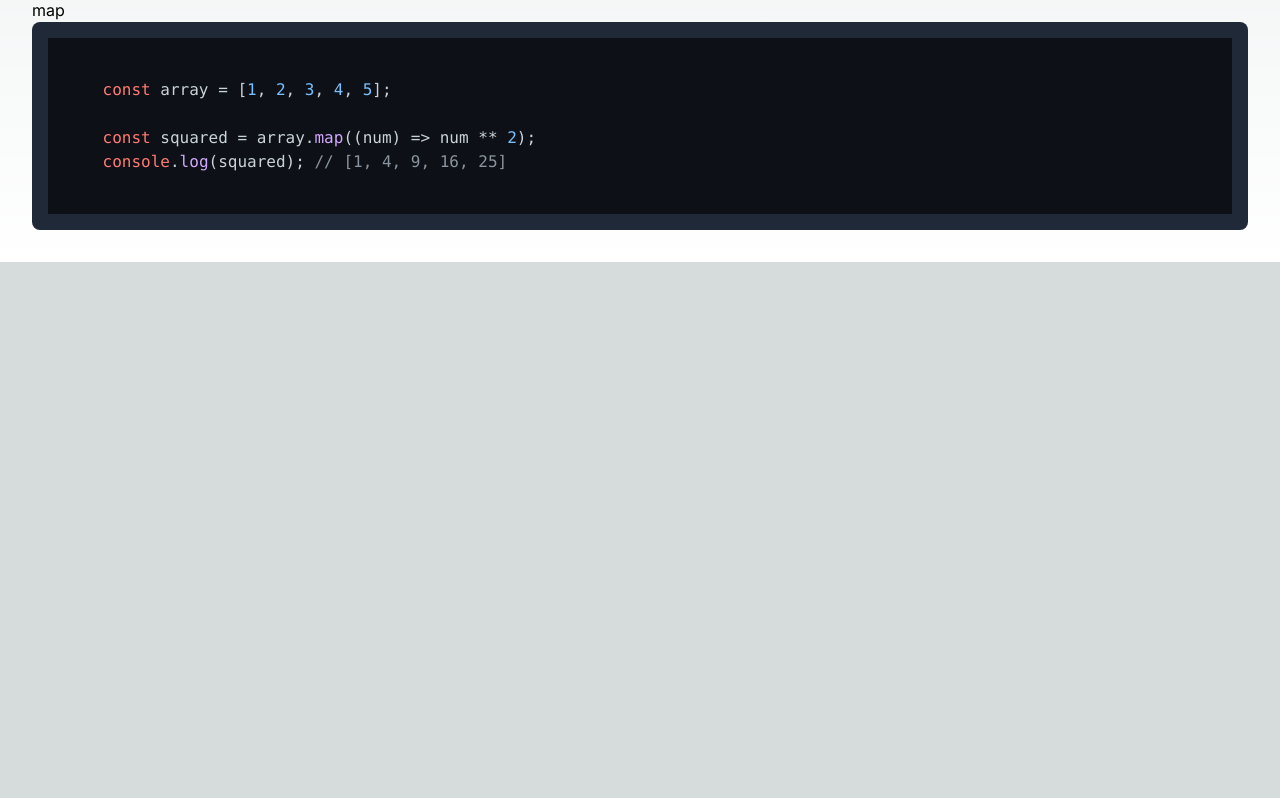
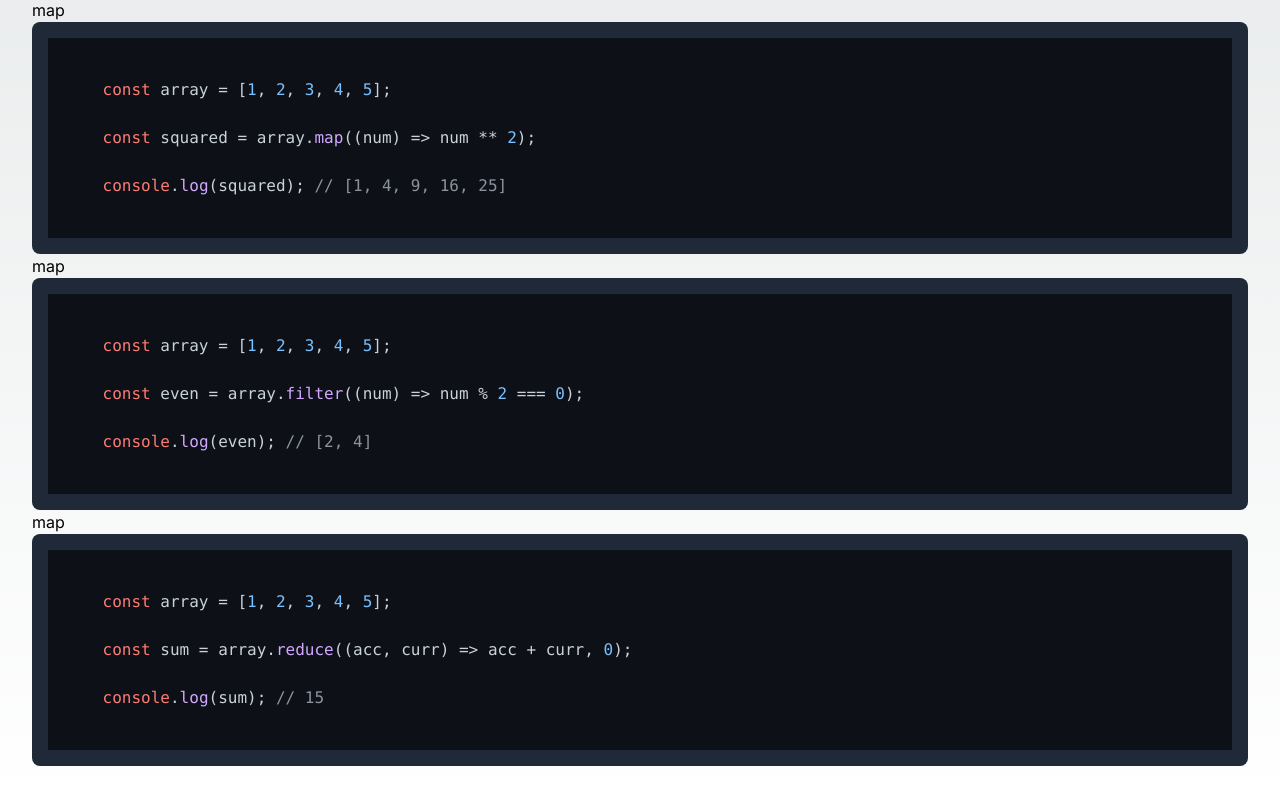
Before and after one commit to IsabelTizon/js-challenges, a Next.js app: page /iteratingOverArrays in a window 1280 px wide. Shown: the part 826-1624 px from the top of the page. Before the commit the page ends 1088 px from the top, so only its background shows below. Built offline with nearby package versions, Linux system fonts and the light colour scheme.

Commit message:
more methods to iterating an array

```diff
--- a/src/app/iteratingOverArrays/page.js
+++ b/src/app/iteratingOverArrays/page.js
@@ -16,6 +16,7 @@ export default function page() {
     console.log(array[i]);
     }
     `;
+
 	const foorOf = `
     const array = [1, 2, 3, 4, 5];
 
@@ -36,7 +37,24 @@ export default function page() {
     const array = [1, 2, 3, 4, 5];
 
     const squared = array.map((num) => num ** 2);
+
     console.log(squared); // [1, 4, 9, 16, 25]
+    `;
+
+	const filter = `
+    const array = [1, 2, 3, 4, 5];
+
+    const even = array.filter((num) => num % 2 === 0);
+
+    console.log(even); // [2, 4]
+    `;
+
+	const reduce = `
+    const array = [1, 2, 3, 4, 5];
+
+    const sum = array.reduce((acc, curr) => acc + curr, 0);
+
+    console.log(sum); // 15
     `;
 
 	return (
@@ -51,6 +69,10 @@ export default function page() {
 			<CodeBlock code={forEach} language="javascript" />
 			<h2>map</h2>
 			<CodeBlock code={map} language="javascript" />
+			<h2>map</h2>
+			<CodeBlock code={filter} language="javascript" />
+			<h2>map</h2>
+			<CodeBlock code={reduce} language="javascript" />
 		</div>
 	);
 }
```
